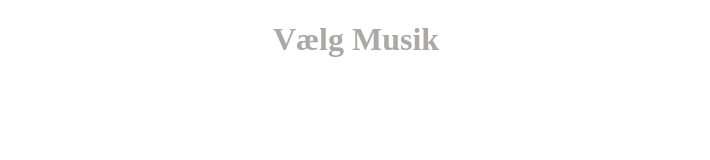
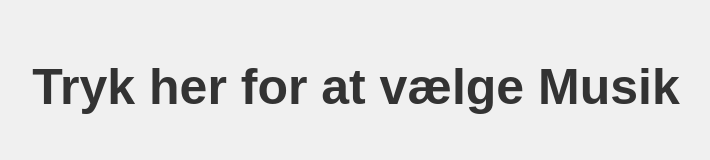
Before and after one commit to lauraamaliek/Gruppe4, a plain HTML site: page index.html in a window 1280 px wide. Shown: the whole page, without its empty margins (284-994 px from the left). Drawn offline with Linux system fonts and the light colour scheme.

Commit message:
Ny forside

```diff
--- a/index.html
+++ b/index.html
@@ -1,15 +1,38 @@
 <!DOCTYPE html>
-<html lang="en">
+<html lang="da">
 <head>
-    <h1 style="color: rgb(172, 168, 168);text-align:center;">Vælg Musik</h1>
+
     <meta charset="UTF-8">
     <meta name="viewport" content="width=device-width, initial-scale=1.0">
-    <title>Vælg Musik</title>
+    <title>Tryk her for at vælge Musik</title>
+    <style>
+        body {
+            font-family: Arial, sans-serif;
+            text-align: center;
+            background-color: #f0f0f0;
+            padding-top: 50px;
+        }
+        h1 {
+            color: rgb(172, 168, 168);
+        }
+
+        .clickable-text {
+            font-size: 50px;
+            font-weight: bold;
+            color: #333;
+            text-decoration: none;
+            cursor: pointer;
+        }
+
+        .clickable-text:hover {
+            color: #4CAF50;
+        }
+    </style>
 </head>
+<body>
 
 
-    <script>
+    <a href="underside.html" class="clickable-text">Tryk her for at vælge Musik</a>
 
-    </script>
 </body>
 </html>
```
